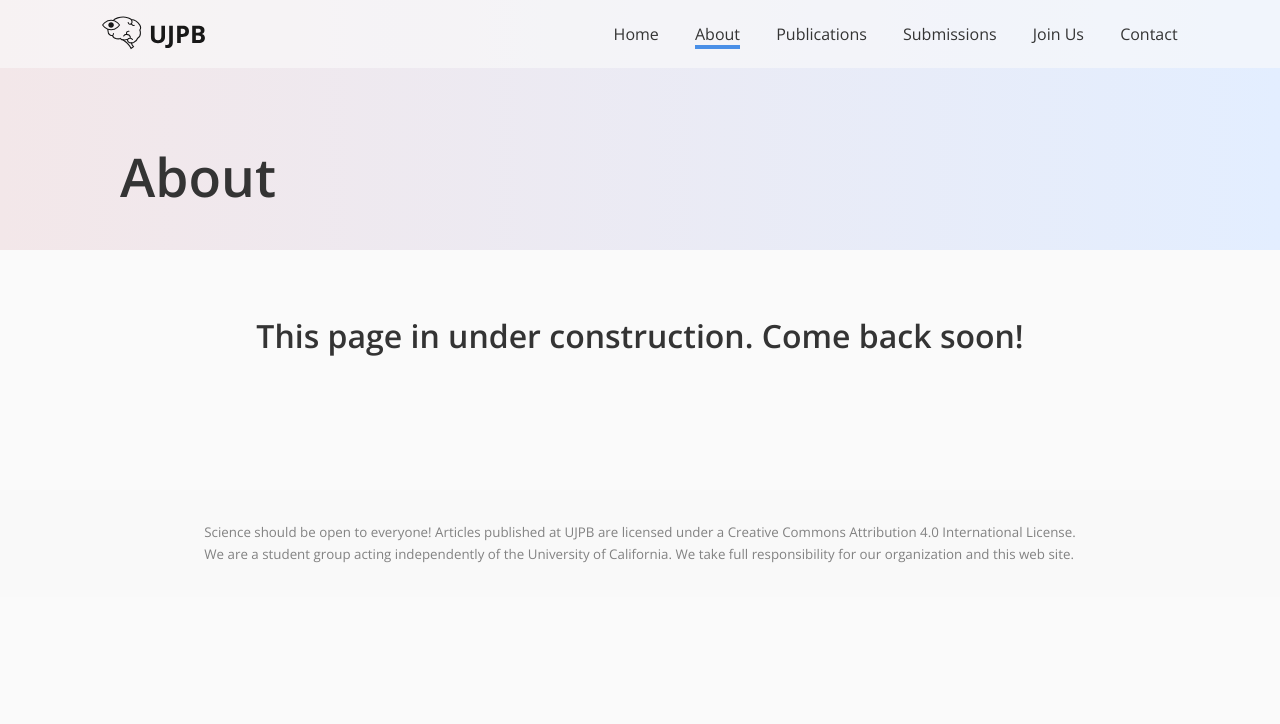
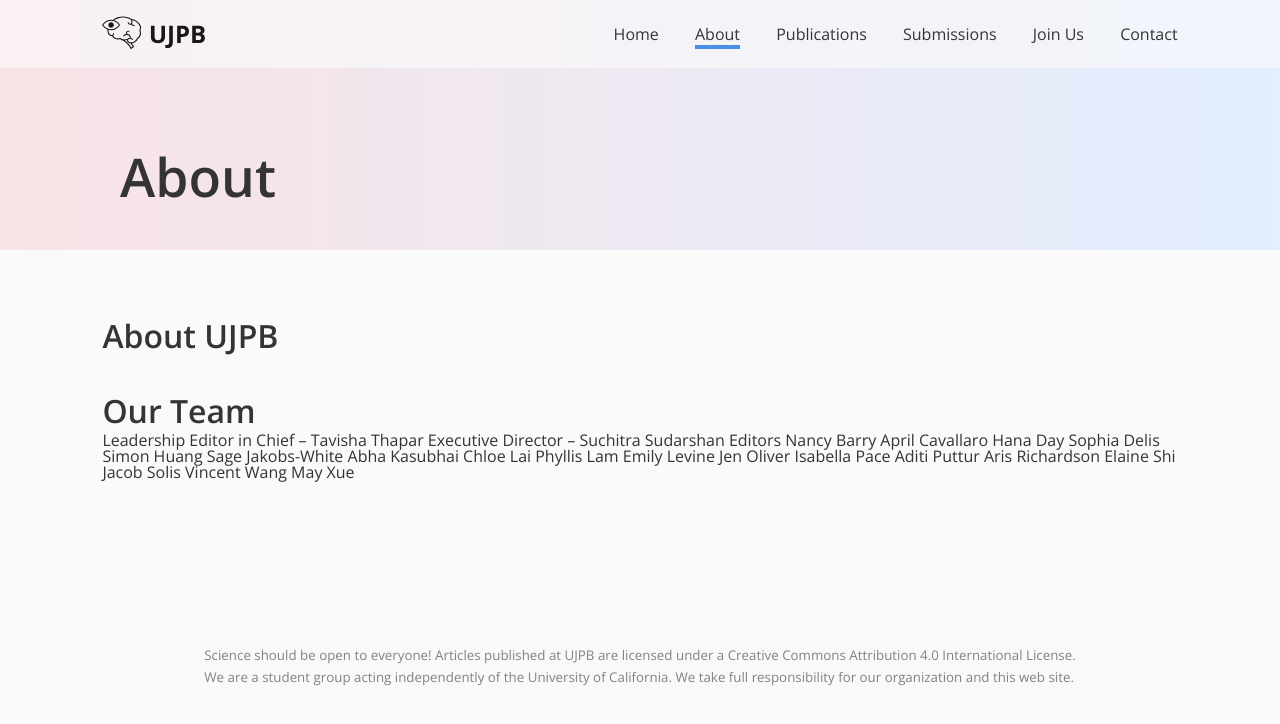
Before and after one commit to diwaii/diwaii.github.io, a plain HTML site: page about.html in a window 1280 px wide. Drawn offline with nearby package versions, Linux system fonts and the light colour scheme; a web font is replaced by a local one.

Commit message:
UJPB - New pink and Publications

```diff
--- a/about.html
+++ b/about.html
@@ -55,7 +55,31 @@
         </section>
 
         <section class="content">
-            <h3>This page in under construction. Come back soon!</h3>
+            <h3>About UJPB</h3>
+            <h3>Our Team</h3>
+            Leadership
+            Editor in Chief – Tavisha Thapar
+            Executive Director – Suchitra Sudarshan
+
+            Editors
+            Nancy Barry
+            April Cavallaro
+            Hana Day
+            Sophia Delis
+            Simon Huang
+            Sage Jakobs-White
+            Abha Kasubhai
+            Chloe Lai
+            Phyllis Lam
+            Emily Levine
+            Jen Oliver
+            Isabella Pace
+            Aditi Puttur
+            Aris Richardson
+            Elaine Shi
+            Jacob Solis
+            Vincent Wang
+            May Xue
         </section>
 
         <footer>
--- a/assets/css/main.css
+++ b/assets/css/main.css
@@ -1,3 +1,5 @@
+/* Whole Page */
+
 html, body, div, span, applet, object,
 iframe, h1, h2, h3, h4, h5, h6, p, blockquote,
 pre, a, abbr, acronym, address, big, cite,
@@ -37,6 +39,8 @@ body {
     user-select: none;
 
 }
+
+/* Nav Bar */
 
 nav a {
     color: inherit; /* remove blue link colour */
@@ -87,6 +91,8 @@ nav ul li a:hover {
     border-bottom: 4px solid #4A8FE7;
 }
 
+/* Content */
+
 h1 {
     font-size: 40pt;
     font-weight: 600;
@@ -117,7 +123,7 @@ p {
 
 .banner {
     min-height: 250px;
-    background: linear-gradient(to right, rgba(243,231,233,1), rgba(227,238,255,1));
+    background: linear-gradient(to right, rgba(248,227,230,1), rgba(227,238,255,1));
 }
 
 #banner-title {
@@ -128,13 +134,9 @@ p {
 
 .content {
     display: flex;
-    flex-direction: row;
-    align-items: center;
+    flex-direction: column;
     padding: 0 8%;
     margin-top: 2rem;
-    justify-content: center;
-    align-items: center;
-
 }
 
 #left-box {
@@ -232,6 +234,25 @@ p {
     text-decoration-color: #E16C8C;
 }
 
+/* Publications */
+
+#recentPublication {
+    margin-top: 56px;
+    display: flexbox;
+    flex-direction: row;
+    justify-content: center;
+    align-items: center;
+}
+
+#newestThumbnail {
+    max-width: 300px;
+}
+
+#recentPublicationInfo {
+    display: flexbox;
+    flex-direction: column;
+}
+
 footer {
     width: 100%;
     position: relative;
--- a/assets/css/style.css
+++ b/assets/css/style.css
@@ -26,7 +26,7 @@ body {
     font-family: 'Open Sans', sans-serif;
     display: block;
     color: #343434;
-    background: linear-gradient(to right, rgba(243,231,233,1), rgba(227,238,255,1));
+    background: linear-gradient(to right, rgba(248,227,230,1), rgba(227,238,255,1));
     line-height: 1;
     animation: fadein 1s;
     height: 100%;
```
Also changed, not shown: publications.html (+18 -1 lines), 2 other files.
